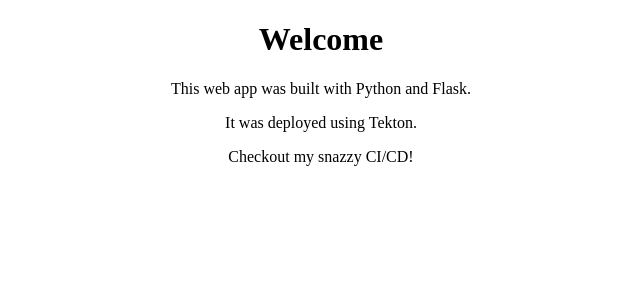
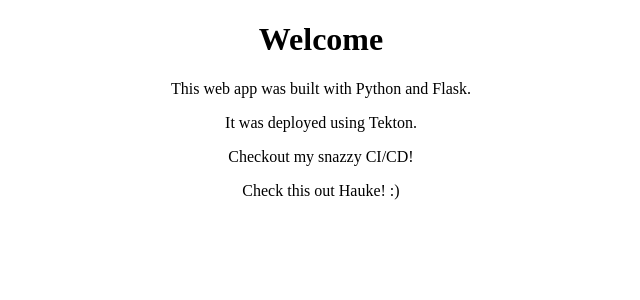
Before and after one commit to SamChinellato/flask-app-demo, a Flask app: page / in a window 1280 px wide. Shown: the part 134-434 px from the top of the page, without its empty margins (319-959 px from the left). Run offline with Flask 2, Linux system fonts and the light colour scheme.

Commit message:
hello hauke feature

```diff
--- a/templates/home.html
+++ b/templates/home.html
@@ -5,5 +5,6 @@
     <p> This web app was built with Python and Flask.</p>
     <p> It was deployed using Tekton.</p>
     <p> Checkout my snazzy CI/CD!</p>
+    <p> Check this out Hauke! :)</p>
 
 {% endblock %}
```
